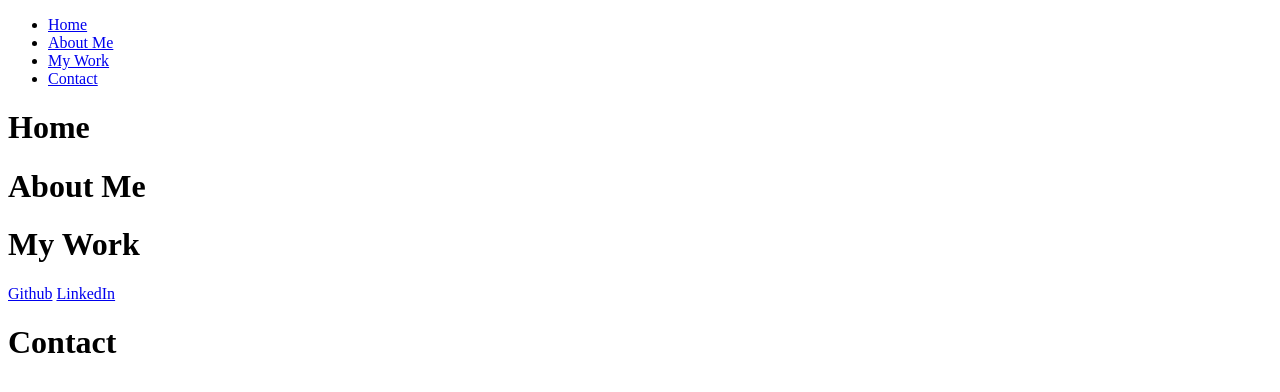
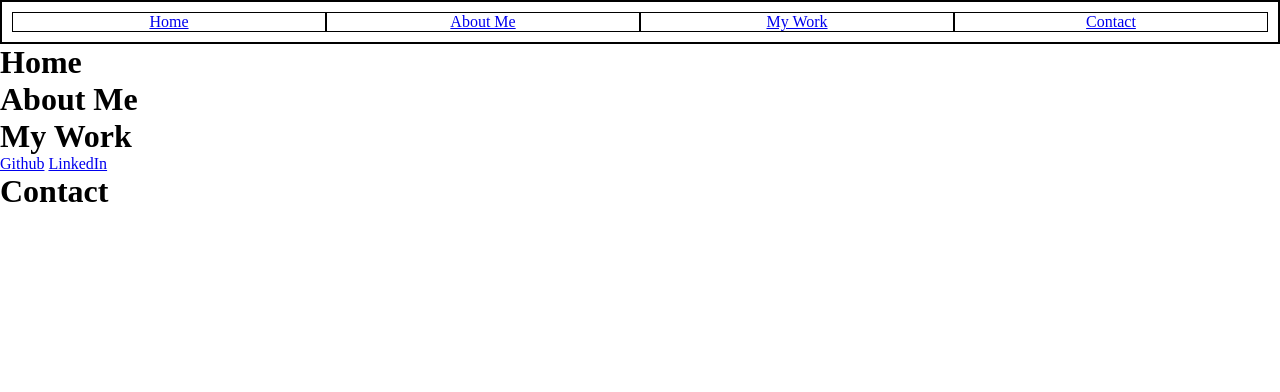
Before and after one commit to huong-vo/professional-portfolio, a plain HTML site: page html/index.html in a window 1280 px wide. Drawn offline with Linux system fonts and the light colour scheme.

Commit message:
Update style.css
style nav bar

```diff
--- a/css/style.css
+++ b/css/style.css
@@ -1,3 +1,21 @@
+* {
+    margin: 0;
+}
+
+nav ul {
+    border: 2px solid black;
+    padding: 10px;
+    list-style: none;
+    display: flex;
+    justify-content: flex-end;
+}
+
+nav li {
+    text-align: center;
+    flex: 1;
+    border: 1px solid;
+}
+
 .about {
 
 }
```
